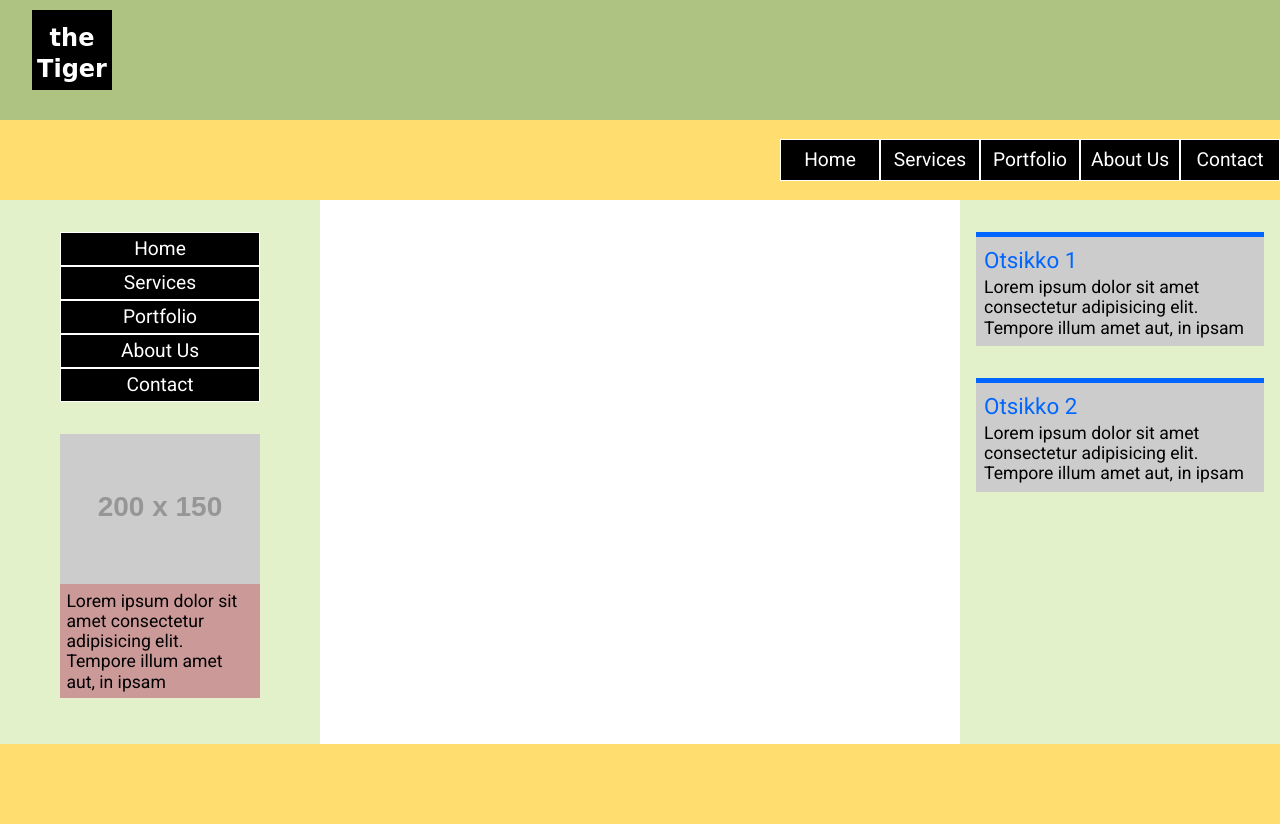
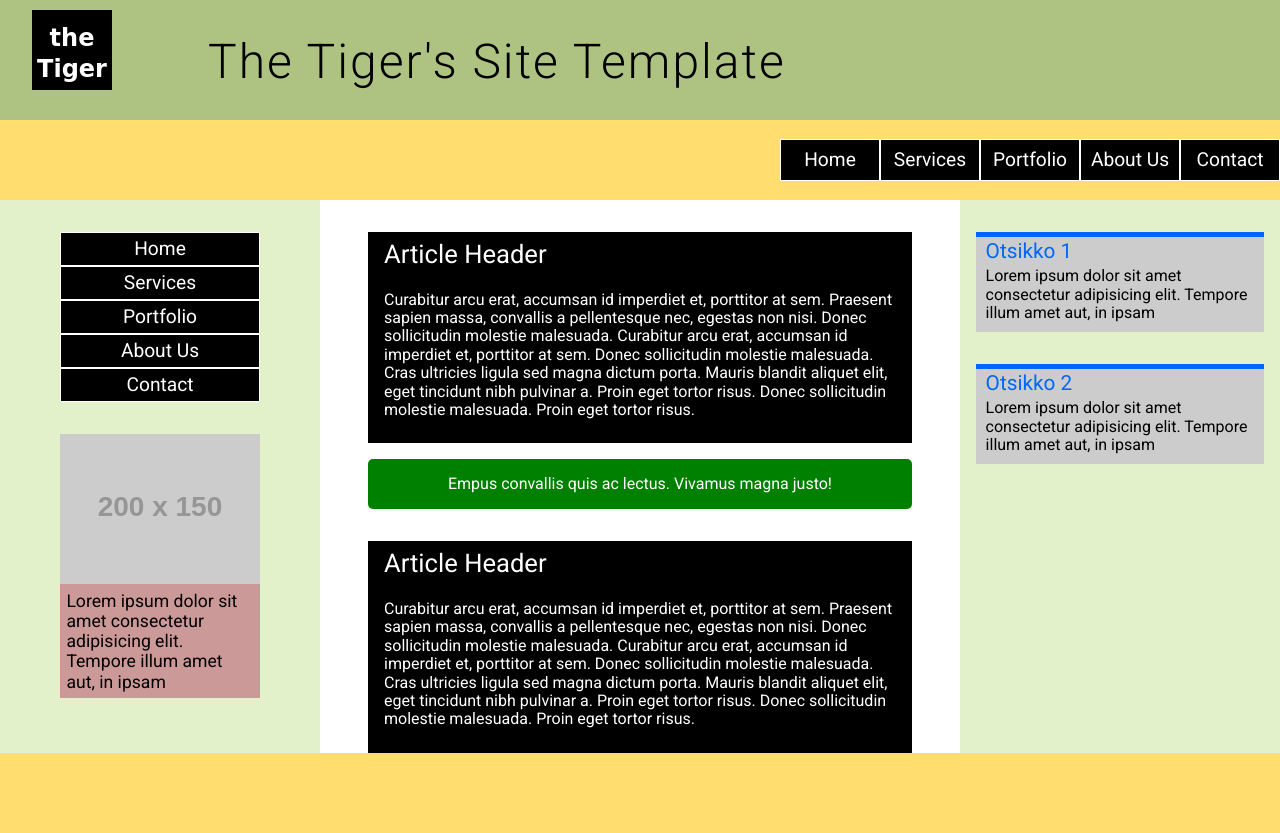
Before and after one commit to tigerre1/traversy-wflow, a website: page src/index.html in a window 1280 px wide. Drawn offline with Linux system fonts and the light colour scheme; placeholder pictures from the web are drawn by us; a web font is replaced by a local one.

Commit message:
alert and site header added

```diff
--- a/src/index.html
+++ b/src/index.html
@@ -15,6 +15,9 @@
       <div class="logo">
         <h1 class="logo_text">the</h1>
         <h1 class="logo_text">Tiger</h1>
+      </div>
+      <div class="header-text">
+        The Tiger's Site Template
       </div>
     </div>
     <div class="menu-container">
@@ -44,7 +47,22 @@
 
       </div>
 
-      <div class="content-mid"></div>
+      <div class="content-mid">
+
+          <article class="text-block">
+            <h2 class="text-block-header">Article Header</h2>
+            <p class="text-block-text">Curabitur arcu erat, accumsan id imperdiet et, porttitor at sem. Praesent sapien massa, convallis a pellentesque nec, egestas non nisi. Donec sollicitudin molestie malesuada. Curabitur arcu erat, accumsan id imperdiet et, porttitor at sem. Donec sollicitudin molestie malesuada. Cras ultricies ligula sed magna dictum porta. Mauris blandit aliquet elit, eget tincidunt nibh pulvinar a. Proin eget tortor risus. Donec sollicitudin molestie malesuada. Proin eget tortor risus.</p>
+        </article>
+        <div class="alert">
+          <p class="alert-text">
+            Empus convallis quis ac lectus. Vivamus magna justo!
+          </p>
+        </div>
+        <article class="text-block">
+          <h2 class="text-block-header">Article Header</h2>
+          <p class="text-block-text">Curabitur arcu erat, accumsan id imperdiet et, porttitor at sem. Praesent sapien massa, convallis a pellentesque nec, egestas non nisi. Donec sollicitudin molestie malesuada. Curabitur arcu erat, accumsan id imperdiet et, porttitor at sem. Donec sollicitudin molestie malesuada. Cras ultricies ligula sed magna dictum porta. Mauris blandit aliquet elit, eget tincidunt nibh pulvinar a. Proin eget tortor risus. Donec sollicitudin molestie malesuada. Proin eget tortor risus.</p>
+        </article>
+      </div>
       <div class="content-right">
         <div class="card">
           <h3 class="card_title">Otsikko 1</h3>
--- a/src/scss/_card.scss
+++ b/src/scss/_card.scss
@@ -3,17 +3,18 @@
 background-color: #ccc;
 margin: 2rem 1rem;
 border-top: 5px solid #0066ff;
-padding: 8px;
+padding: .6rem;
+padding-top:.2rem;
 
 }
 .card_title{
 color: #0066ff;
 margin-bottom:.2rem;
-margin-top:.2rem;
-font-size: 1.4rem;
+font-size: 1.3rem;
 font-weight: 400;
+margin-top:0;
 }
 .card_text {
   font-family: 'Roboto';
-  font-size: 1.1rem;
+  font-size: 1.0rem;
 }
--- a/src/scss/_holy-grail-setup.scss
+++ b/src/scss/_holy-grail-setup.scss
@@ -13,6 +13,7 @@
       padding-top:.65rem;
       padding-left: 2rem;
       padding-bottom: .5rem;
+      display:flex;
     }
     .menu-container {
       margin: 0;
@@ -25,7 +26,7 @@
     }
     .content-wrapper {
       width:$content-width;
-      height:68vh;
+
       display:flex;
       flex-direction: column;
 
@@ -36,6 +37,7 @@
           }
           .content-mid{
             flex:2;
+            background:#fff;
           }
           .content-right{
             flex:1;
--- a/src/scss/_logo.scss
+++ b/src/scss/_logo.scss
@@ -5,6 +5,7 @@
   text-align: center;
   line-height: .9rem;
   padding-top: .3rem;
+  margin-right: 6rem;
 }
 .logo_text {
   font-family: 'Sedgwick Ave Display', cursive;
--- a/src/scss/style.scss
+++ b/src/scss/style.scss
@@ -7,3 +7,41 @@
 @import 'holy-grail-setup';
 @import 'photo-card';
 @import 'vert-menu';
+.text-block{
+  width: 85%;
+  margin: 0 auto;
+  margin-top:2rem;
+  background-color: #000;
+  padding: .5rem 1.0rem;
+
+
+}
+.text-block-header{
+  font-weight:400;
+  font-size: 1.6em;
+  margin-top:0;
+  color:#fff;
+}
+.text-block-text{
+  color:#fff;
+}
+
+.alert{
+  height: 50px;
+  background: green;
+  color: #fff;
+  text-align: center;
+  width: 85%;
+  margin: 1rem auto;
+  border-radius: 5px;
+  display:flex;
+  justify-content:center;
+}
+.header-text{
+  font-size: 3rem;
+  font-weight: 300;
+  letter-spacing:2px;
+  display:flex;
+  justify-content: center;
+  align-items: center;
+}
```
Also changed, not shown: src/css/style.css.
